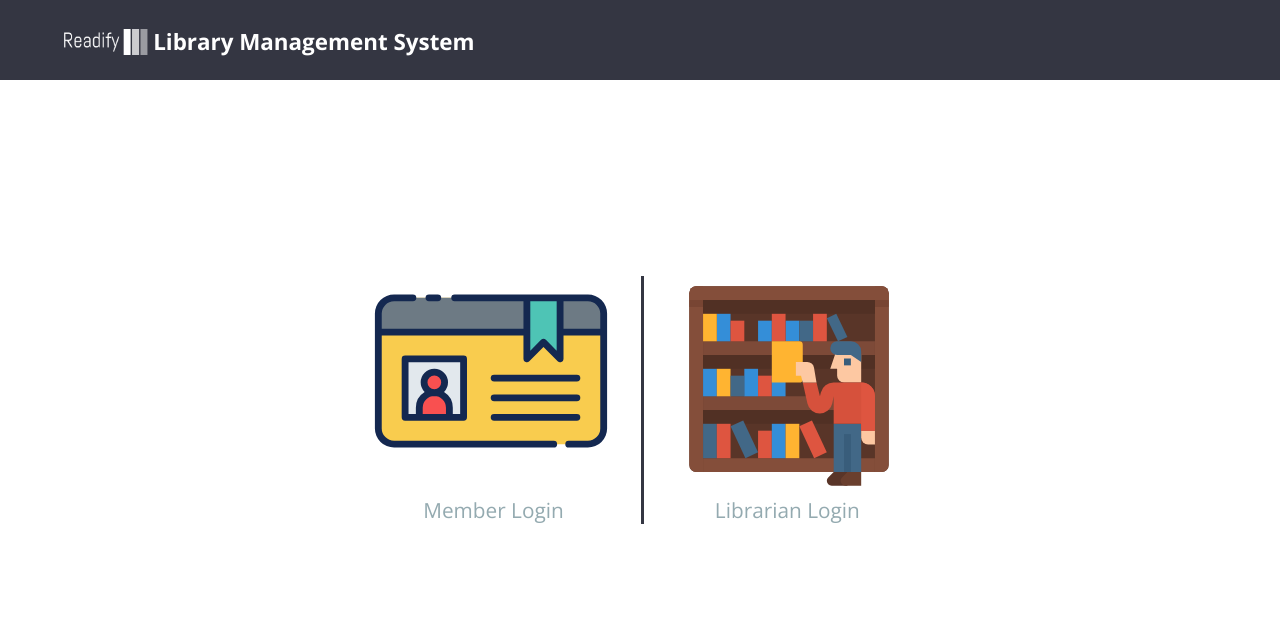
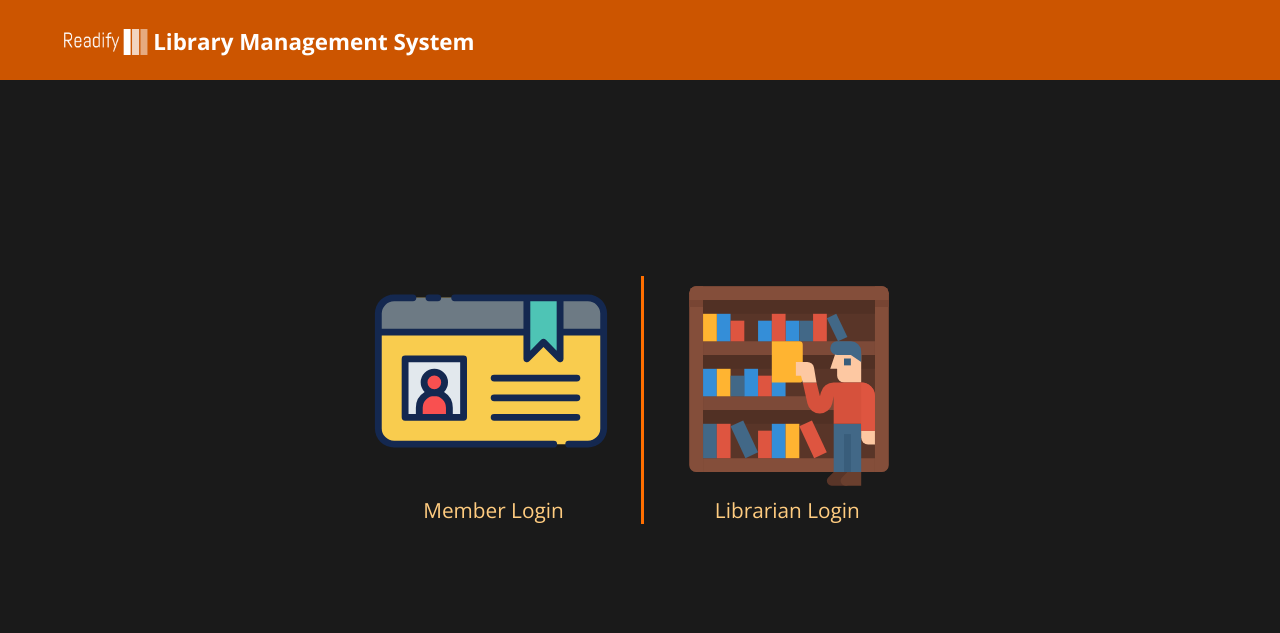
Before and after one commit to Hashara13/LBMS-Automation, a PHP site: page / in a window 1280 px wide. Shown: the top 633 px of the page. Run offline with PHP 8.4, Linux system fonts and the light colour scheme.

Commit message:
fix routing

```diff
--- a/DATABASE FILE/librarygh.sql
+++ b/DATABASE FILE/librarygh.sql
@@ -2,7 +2,9 @@
 -- version 4.2.11
 -- http://www.phpmyadmin.net
 --
--- Host: 127.0.0.1
+ -- Host: 127.0.0.1
+-- Username: harry
+-- Password: librarian
 -- Generation Time: Mar 21, 2021 at 02:36 PM
 -- Server version: 5.6.21
 -- PHP Version: 5.6.3
--- a/css/header_style.css
+++ b/css/header_style.css
@@ -14,8 +14,9 @@ html * {
 body {
   font-size: 100%;
   font-family: "Open Sans", sans-serif;
-  background-color: white;
+  background-color: #1a1a1a;
   margin: 0;
+  color: #f2f2f2;
 }
 
 img {
@@ -25,13 +26,12 @@ img {
 header {
   position: relative;
   height: 50px;
-  background: #343642;
+  background: #cc5500; /* Dark orange */
 }
 
 header #cd-logo {
   float: left;
   margin: 0 0 0 5%;
-  /* reduce logo size on mobile and make sure it is left aligned with the transform-origin property */
   -webkit-transform-origin: 0 50%;
   -moz-transform-origin: 0 50%;
   -ms-transform-origin: 0 50%;
@@ -57,7 +57,6 @@ header #cd-logo p {
 }
 
 header::after {
-  /* clearfix */
   content: "";
   display: table;
   clear: both;
@@ -65,6 +64,7 @@ header::after {
 
 header a {
   text-decoration: none;
+  color: #f2f2f2; /* Light text */
 }
 
 @media only screen and (min-width: 768px) {
--- a/css/index_style.css
+++ b/css/index_style.css
@@ -4,35 +4,34 @@
   text-align: center;
   margin: 8em auto;
   font-size: 1.3rem;
-  color: #94aab0;
+  color: #ffcc80;
   display: block;
 }
 
-a{
-	color: #94aab0;
+a {
+  color: #ffcc80;
   text-decoration: none;
 }
 
-#member{
+#member {
   display: inline-block;
 }
 
 #verticalLine {
   display: inline-block;
   margin-left: 20px;
-    border-left: solid #343642;
+  border-left: solid #ff6f00;
 }
 
-#librarian-link{
+#librarian-link {
   margin-left: 20px;
 }
 
-#member, #librarian
-{
+#member, #librarian {
   transition: all .2s ease-in-out;
 }
 
-#member:hover, #librarian:hover
-{
+#member:hover, #librarian:hover {
   transform: scale(1.1);
+  color: #ffe0b2;
 }
--- a/member/index.php
+++ b/member/index.php
@@ -33,7 +33,7 @@
 
 			<br /><br /><br /><br />
 
-			<p align="center">Don't have an account?&nbsp;<a href="register.php" style="text-decoration:none; color:red;">Register Now!</a>
+			<p align="center">Don't have an account?&nbsp;<a href="./register.php" style="text-decoration:none; color:red;">Register Now!</a>
 
 			<p align="center"><a href="../index.php" style="text-decoration:none;">Go Back</a>
 		</form>
```
Lines whose indentation alone changed are shown as unchanged.
